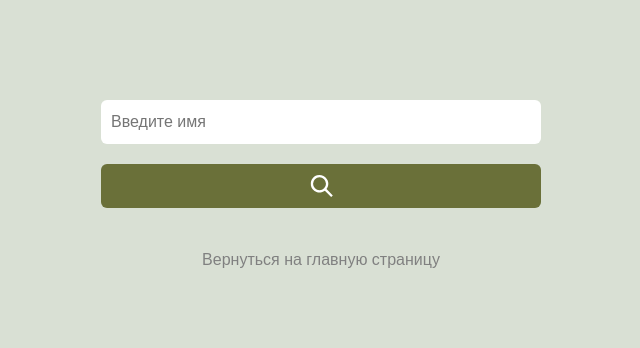
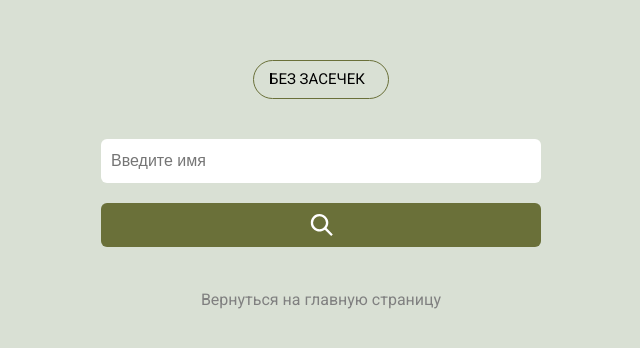
Before and after one commit to irinaais/yolatengo, a React (Create React App) app: page /search in a window 1280 px wide. Shown: the part 216-564 px from the top of the page, without its empty margins (319-959 px from the left). Built offline with nearby package versions, Linux system fonts and the light colour scheme.

Commit message:
feat: add FontSwitch

```diff
--- a/public/index.html
+++ b/public/index.html
@@ -19,6 +19,7 @@
     <meta property="og:url" content="https://yolatengo.com/">
     <meta property="twitter:title" content="The search application">
     <meta property="twitter:description" content="The search application">
+    <link rel="stylesheet" href="https://fonts.googleapis.com/css2?family=Roboto:wght@400&family=Merriweather:wght@400&display=swap">
   </head>
   <body>
     <noscript>You need to enable JavaScript to run this app.</noscript>
--- /dev/null
+++ b/src/ui/components/FontSwitch/FontSwitch.css
@@ -0,0 +1,16 @@
+.font-switch {
+  -webkit-appearance: none;
+  -moz-appearance: none;
+  appearance: none;
+  background-color: transparent;
+  border: 1px solid #6A7039;
+  padding: 10px 15px;
+  border-radius: 25px;
+  font-family: inherit;
+  font-size: 15px;
+  font-weight: 300;
+  line-height: normal;
+  text-transform: uppercase;
+  cursor: pointer;
+  color: black;
+}
--- /dev/null
+++ b/src/ui/components/FontSwitch/FontSwitch.tsx
@@ -0,0 +1,32 @@
+import "./FontSwitch.css";
+import { ChangeEvent, ReactElement, useEffect, useState } from "react";
+
+export default function FontSwitch(): ReactElement {
+  const [font, setFont] = useState(
+    window.localStorage.getItem("selectedFont") || "'Roboto', sans-serif"
+  );
+
+  useEffect(() => {
+    document.documentElement.style.setProperty("--app-font", font);
+  }, [font]);
+
+  function handleFontChange(event: ChangeEvent<HTMLSelectElement>) {
+    const selectedFont = event.target.value;
+    setFont(selectedFont);
+    localStorage.setItem("selectedFont", selectedFont);
+    document.documentElement.style.setProperty("--app-font", selectedFont);
+  }
+
+  return (
+    <label>
+      <select className="font-switch" onChange={ handleFontChange } value={ font } >
+        <option value="'Roboto', sans-serif">
+          Без засечек
+        </option>
+        <option value="'Merriweather', serif">
+          С засечками
+        </option>
+      </select>
+    </label>
+  );
+}
--- a/src/ui/pages/SearchPage/SearchPage.css
+++ b/src/ui/pages/SearchPage/SearchPage.css
@@ -1,4 +1,9 @@
+:root {
+  --app-font: 'Roboto', sans-serif;
+}
+
 .search {
+  font-family: var(--app-font);
   display: flex;
   align-items: center;
   justify-content: center;
--- a/src/ui/pages/SearchPage/SearchPage.tsx
+++ b/src/ui/pages/SearchPage/SearchPage.tsx
@@ -6,6 +6,7 @@ import EmailsList from "../../components/EmailList/EmailsList";
 import ErrorList from "../../components/ErrorList/ErrorList";
 import LinkTo from "../../components/LinkTo/LinkTo";
 import { getEmailsList } from "../../../app-components/network/YoulatengoApi";
+import FontSwitch from "../../components/FontSwitch/FontSwitch";
 
 type EmailsListState = string[];
 
@@ -41,13 +42,14 @@ export default function SearchPage(): ReactElement {
       {isLoading && <Preloader />}
       {isSuccessfullyLoaded && (
         <>
-          <SearchForm onSubmit={ handleSearchEmail }/>
-          {isEmailsFetched && <EmailsList emailsList={ emailsList }/>}
-          <LinkTo path='/' text='Вернуться на главную страницу' />
+          <FontSwitch />
+          <SearchForm onSubmit={handleSearchEmail}/>
+          {isEmailsFetched && <EmailsList emailsList={emailsList}/>}
+          <LinkTo path='/' text='Вернуться на главную страницу'/>
         </>
       )}
       {isErrorLoaded && (
-          <ErrorList text={ textError } />
+        <ErrorList text={textError}/>
       )}
     </main>
   );
```
